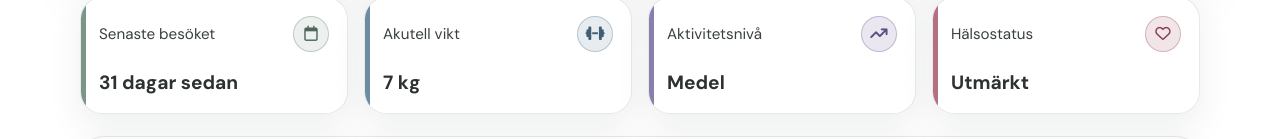
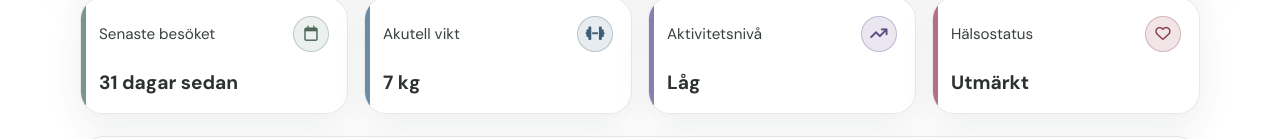
Before and after one commit to sabijnas/VetPrep, a React (Vite) app in the folder frontend/: page /LoggedInUser in a window 1280 px wide. Shown: the part 318-457 px from the top of the page. Built offline with nearby package versions, Linux system fonts and the light colour scheme; no server answers; sample sign-in values are in the browser's storage.

Commit message:
error + fix

```diff
--- a/frontend/src/components/loggedInViews/AddToLog.tsx
+++ b/frontend/src/components/loggedInViews/AddToLog.tsx
@@ -1,4 +1,5 @@
 import React, { useState } from "react";
+import ErrorAlert from "../ErrorAlert";
 
 type AddToLogProps = {
     userId: number;
@@ -10,6 +11,7 @@ const AddToLog = ({ userId, onSaved }: AddToLogProps) => {
     const [event, setEvent] = useState("");
     const [note, setNote] = useState("");
     const [image, setImage] = useState<File | null>(null);
+    const [error, setError] = useState("");
 
     const handleSumbit = async(e: React.FormEvent) => {
         e.preventDefault();
@@ -27,7 +29,7 @@ const AddToLog = ({ userId, onSaved }: AddToLogProps) => {
         });
 
         if (!res.ok) {
-            alert("Kunde inte skapa logg");
+            setError("Kunde inte skapa logg");
             return;
         }
 
@@ -36,6 +38,7 @@ const AddToLog = ({ userId, onSaved }: AddToLogProps) => {
     return (
         <form className="addlog-form" id="addlog-form" onSubmit={handleSumbit}>
             <div className="addlog-head">
+                <ErrorAlert message={error}/>
                 <h2 className="addlog-title">Ny hälsologg</h2>
                 <p className="addlog-intro">Dokumentera ditt djurs hälsoinformation</p>
             </div>
--- a/frontend/src/components/loggedInViews/Statuslog.tsx
+++ b/frontend/src/components/loggedInViews/Statuslog.tsx
@@ -30,7 +30,7 @@ const Statuslog = () => {
             <i className="fa-solid fa-arrow-trend-up"></i>
           </div>
         </div>
-        <p className="p-info">Medel</p>
+        <p className="p-info">Låg</p>
       </div>
 
       <div className="statuslog-card statuslog-card--health">
--- a/frontend/src/css/LoggedInUser.css
+++ b/frontend/src/css/LoggedInUser.css
@@ -132,24 +132,28 @@
 }
 
 .status-icon--visit {
+  cursor: pointer;
   color: #4f675a;
   border-color: rgba(79, 103, 90, 0.28);
   background: rgba(122, 150, 135, 0.14);
 }
 
 .status-icon--weight {
+  cursor: pointer;
   color: #3f5d75;
   border-color: rgba(63, 93, 117, 0.28);
   background: rgba(109, 139, 163, 0.16);
 }
 
 .status-icon--activity {
+  cursor: pointer;
   color: #5a4f83;
   border-color: rgba(90, 79, 131, 0.3);
   background: rgba(138, 125, 176, 0.18);
 }
 
 .status-icon--health {
+  cursor: pointer;
   color: #8a3f52;
   border-color: rgba(138, 63, 82, 0.3);
   background: rgba(180, 112, 128, 0.18);
```
Also changed, not shown: 11 other files (tests, documents, lock files or other folders).
